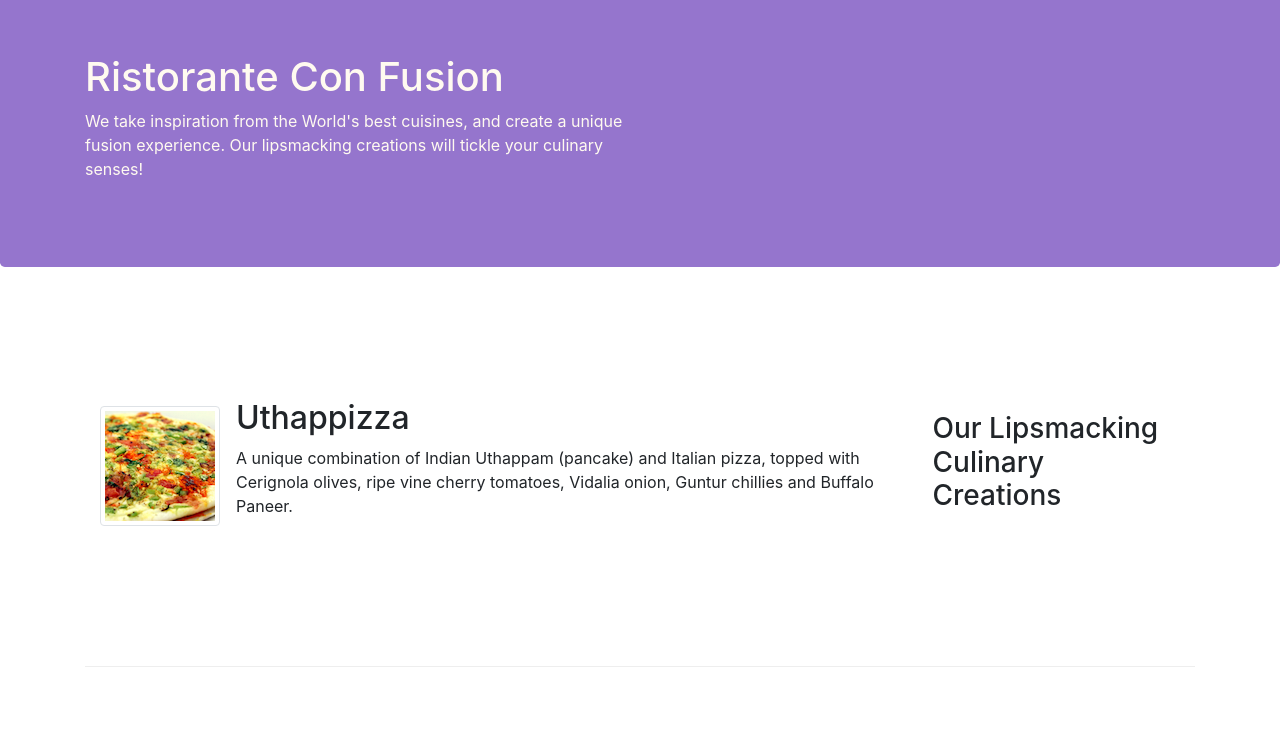
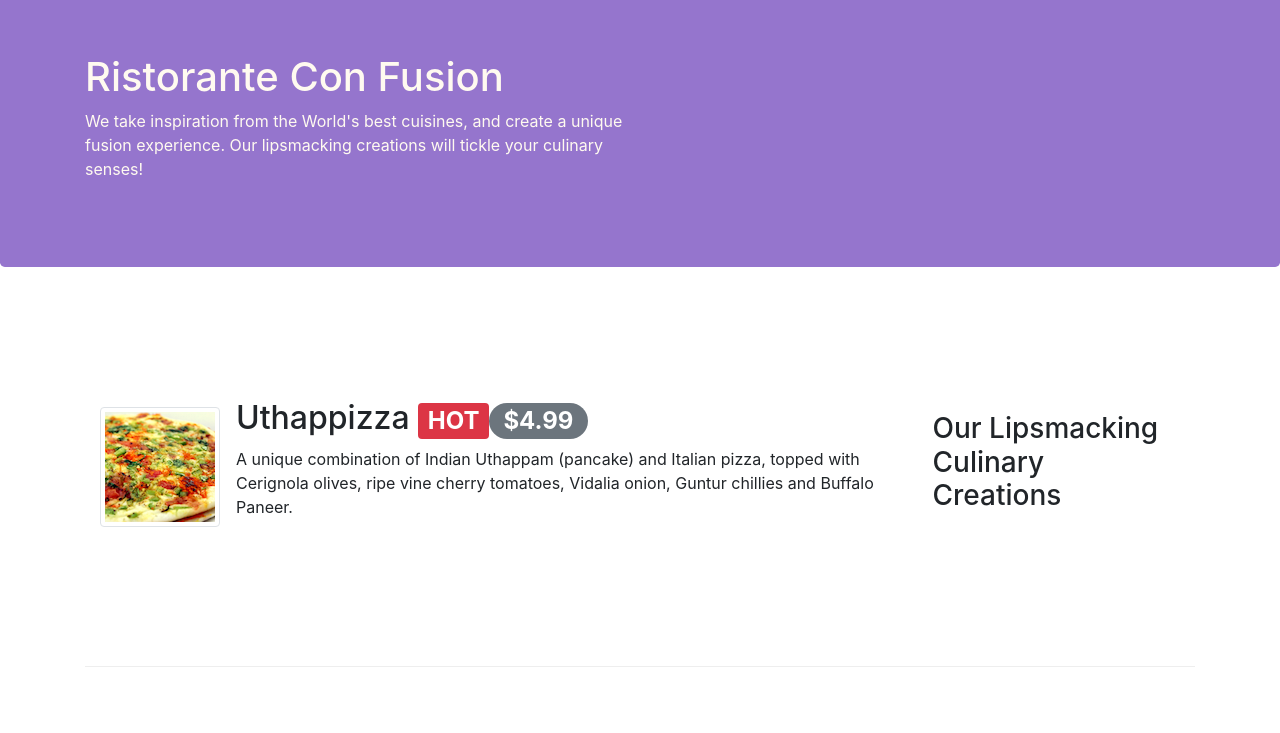
Before and after one commit to rkp09/confution, a website: page index.html in a window 1280 px wide. Shown: the part 67-800 px from the top of the page. Drawn offline with nearby package versions, Linux system fonts and the light colour scheme.

Commit message:
alerting the users

```diff
--- a/index.html
+++ b/index.html
@@ -68,7 +68,8 @@
 						<img src="./img/uthappizza.png" class='d-flex mr-3 img-thumbnail align-self-center'
 							alt="uthappizza">
 						<div class='media-body'>
-							<h2 class='mt-0'>Uthappizza</h2>
+							<h2 class='mt-0'>Uthappizza <span class='badge badge-danger'>HOT</span><span
+									class='badge badge-pill badge-secondary'>$4.99</span></h2>
 							<p>
 								A unique combination of Indian Uthappam (pancake) and
 								Italian pizza, topped with Cerignola olives, ripe vine
```
